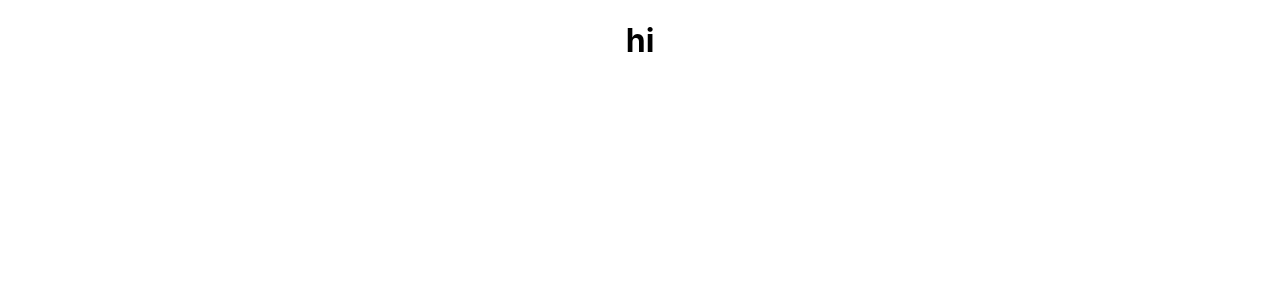
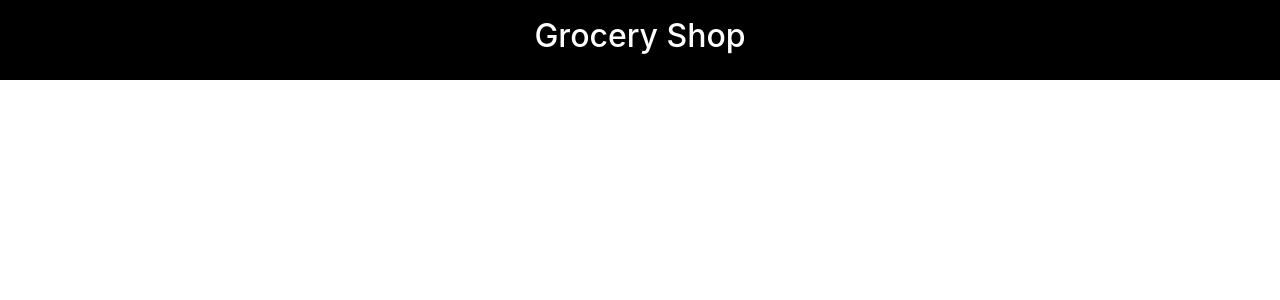
Before and after one commit to ahadunnobi/grocery-shop, a React (Create React App) app: page / in a window 1280 px wide. Shown: the top 300 px of the page. Built offline with nearby package versions, Linux system fonts and the light colour scheme.

Commit message:
Navbar added

```diff
--- a/public/index.html
+++ b/public/index.html
@@ -24,20 +24,16 @@
       work correctly both with client-side routing and a non-root public URL.
       Learn how to configure a non-root public URL by running `npm run build`.
     -->
-    <title>React App</title>
+    <!-- CSS only -->
+    <link href="https://cdn.jsdelivr.net/npm/bootstrap@5.2.2/dist/css/bootstrap.min.css" rel="stylesheet" integrity="sha384-Zenh87qX5JnK2Jl0vWa8Ck2rdkQ2Bzep5IDxbcnCeuOxjzrPF/et3URy9Bv1WTRi" crossorigin="anonymous">
+    <title>Grocery Shop</title>
   </head>
   <body>
     <noscript>You need to enable JavaScript to run this app.</noscript>
     <div id="root"></div>
-    <!--
-      This HTML file is a template.
-      If you open it directly in the browser, you will see an empty page.
 
-      You can add webfonts, meta tags, or analytics to this file.
-      The build step will place the bundled scripts into the <body> tag.
 
-      To begin the development, run `npm start` or `yarn start`.
-      To create a production bundle, use `npm run build` or `yarn build`.
-    -->
+    <!-- JavaScript Bundle with Popper -->
+    <script src="https://cdn.jsdelivr.net/npm/bootstrap@5.2.2/dist/js/bootstrap.bundle.min.js" integrity="sha384-OERcA2EqjJCMA+/3y+gxIOqMEjwtxJY7qPCqsdltbNJuaOe923+mo//f6V8Qbsw3" crossorigin="anonymous"></script>
   </body>
 </html>
--- a/src/componants/Navbar/Navbar.js
+++ b/src/componants/Navbar/Navbar.js
@@ -1,11 +1,11 @@
-import React from 'react';
-
+import React from "react";
+import './nav.css'
 const Navbar = () => {
-        return (
-                <div>
-                        <h1>hi</h1>
-                </div>
-        );
+  return (
+    <nav className="header">
+        <h2>Grocery Shop</h2>
+    </nav>
+  );
 };
 
 export default Navbar;
--- /dev/null
+++ b/src/componants/Navbar/nav.css
@@ -0,0 +1,12 @@
+.header{
+        height: 80px;
+        background-color: #000000;
+        display: flex;
+        align-items: center;
+        justify-content: center;
+        padding-top: 30px;
+        padding-bottom: 30px;
+}
+.header h2{
+        color: #FFFFFF;
+}
```
Also changed, not shown: src/componants/Shop/Shop.js (added, +11 -0 lines), 1 other file (tests, documents, lock files or other folders).
